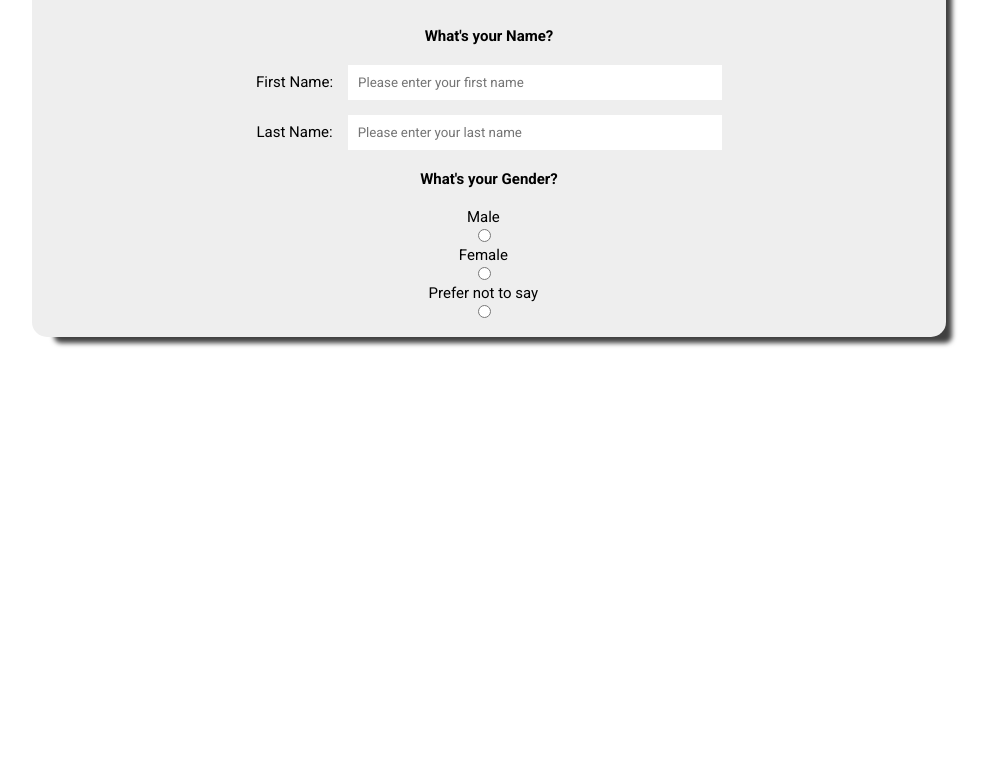
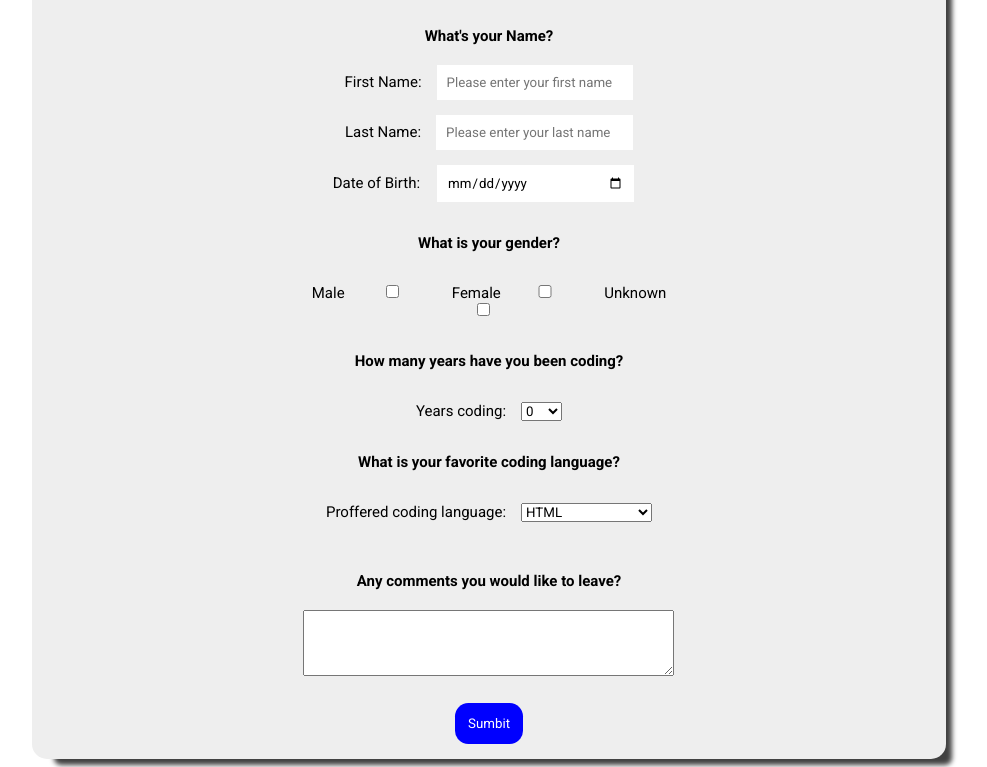
Before and after one commit to Rybrock/survey-form, a plain HTML site: page index.html in a window 1280 px wide. Shown: the part 279-1046 px from the top of the page, without its empty margins (151-1138 px from the left). Before the commit the page ends 800 px from the top, so only its background shows below. Drawn offline with Linux system fonts and the light colour scheme.

Commit message:
complete

```diff
--- a/index.html
+++ b/index.html
@@ -29,7 +29,7 @@
             <form class="form">
                 <h3>Wigan Coders Survey Form</h3>
                 <div class="name">
-                    <h4 class="gender-title">What's your Name?</h4>
+                    <h4 class="name-title">What's your Name?</h4>
                     <label for="firstName">First Name:</label>
                     <input type="text" placeholder="Please enter your first name" required>
                 </div>
@@ -37,23 +37,59 @@
                     <label for="firstName">Last Name:</label>
                     <input type="text" placeholder="Please enter your last name" required>
                 </div>
+                <div class="dob">
+                    <label for="dob">Date of Birth:
+                        <input class="dob" type="date" required>
+                    </label>
+                </div>
+                <h4 class="gender-title">What is your gender?</h4>
                 <div class="gender">
-                    <h4 class="gender-title">What's your Gender?</h4>
-                    <div class="radio">
-                        <label for="male" name="male">Male
-                            <input type="radio" id="male" name="gender">
-                        </label>
-                        <label for="male" name="female">Female
-                            <input type="radio" id="female" name="gender">
-                        </label>
-                        <label for="unsure" name="unsure">Prefer not to say
-                            <input type="radio" id="unsure" name="gender">
-                        </label>
+                    <label for="male">Male
+                        <input type="checkbox" name="gender" value="male">
+                    </label>
+                    <label for="female">
+                        Female<input type="checkbox" name="gender" value="female">
+                    </label>
+                    <label for="unknown">
+                        Unknown<input type="checkbox" name="gender" value="unknown">
+                    </label>
+                </div>
+                <div>
+                    <h4 class="gender-title">How many years have you been coding?</h4>
+                    <div>
+                        <label for="cars">Years coding:</label>
+                        <select name="cars" id="cars">
+                            <option value="0">0</option>
+                            <option value="1-3">1-3</option>
+                            <option value="3-5">3-5</option>
+                            <option value="5+">5+</option>
+                        </select>
                     </div>
+                    <div>
+                        <h4 class="gender-title">What is your favorite coding language?</h4>
+                        <label for="cars">Proffered coding language:</label>
+                        <select name="cars" id="cars">
+                            <option value="HTML">HTML</option>
+                            <option value="CSS">CSS</option>
+                            <option value="JavaScript">JavaScript</option>
+                            <option value="All of the above">All of the above</option>
+                            <option value="None of the above">None of the above</option>
+
+                        </select>
+                    </div>
+                    <div class="text">
+                        <h4 for="comments">Any comments you would like to leave?</h4>
+                        <textarea id="comments" name="comments" rows="4" cols="50" placeholder="Your comments">
+                        </textarea>
+                    </div>
+                </div>
+                <div class="submit-button">
+                    <button>Sumbit</button>
                 </div>
             </form>
         </div>
     </section>
 
 </body>
+
 </html>
--- a/styles.css
+++ b/styles.css
@@ -33,10 +33,13 @@ form {
 }
 input {
     width: 100%;
-    max-width: 40%;
+    max-width: 20%;
     outline: none;
     border: none;
     padding: 0.75em;
+}
+input.dob {
+    margin-left: 1em;
 }
 label {
     margin-right: 0.75em;
@@ -44,12 +47,50 @@ label {
 div.name {
     margin: 1em 0 1em 0;
 }
-.radio {
+.gender {
+    width: 100%;
+    max-width: 50%;
+    margin: auto;
+}
+.gender input {
+    margin: 0;
+}
+.gender-title {
+    margin: 2rem 0 2rem 0;
+    font-weight: bold;
+}
+input[type="radio"] {
+    margin: 0 !important;
+    padding: 0 !important;
+    width: 100%;
+    max-width: 20%;
+}
+button {
+    background-color: blue;
+    color: white;
+    padding: 1em; border: none;
+    border-radius: 1em;
+    margin-top: 2em;
+}
+button:hover {
+    background-color: white;
+    color: blue;
+    border: 1px solid blue;
+}
+.text {
     display: flex;
+    flex-direction: column;
     justify-content: center;
-    flex-direction: column;
     align-items: center;
+    margin-top: 2em;
 }
-label.gender-title {
-    margin-bottom: 2em;
-}
+@media only screen and (max-width: 600px) {
+    input {
+      width: 100%;
+    }
+    form {
+        padding: 0.5em;
+        width: 100%;
+        box-shadow: none;
+    }
+  }
```
